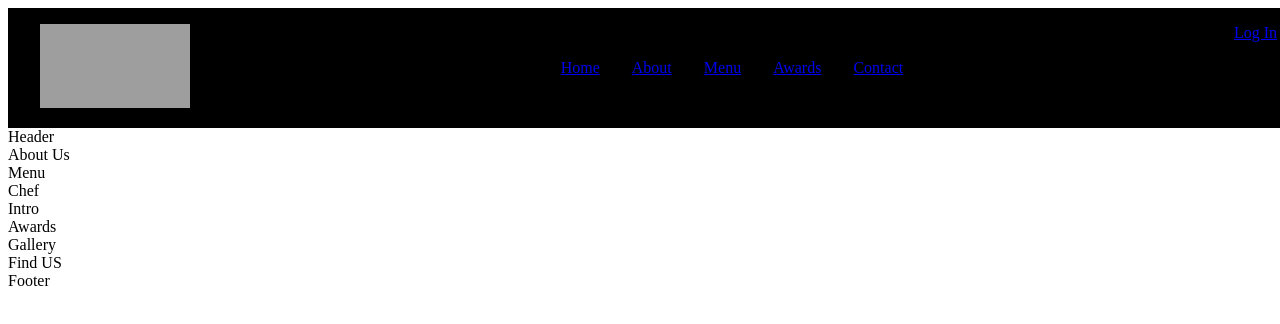
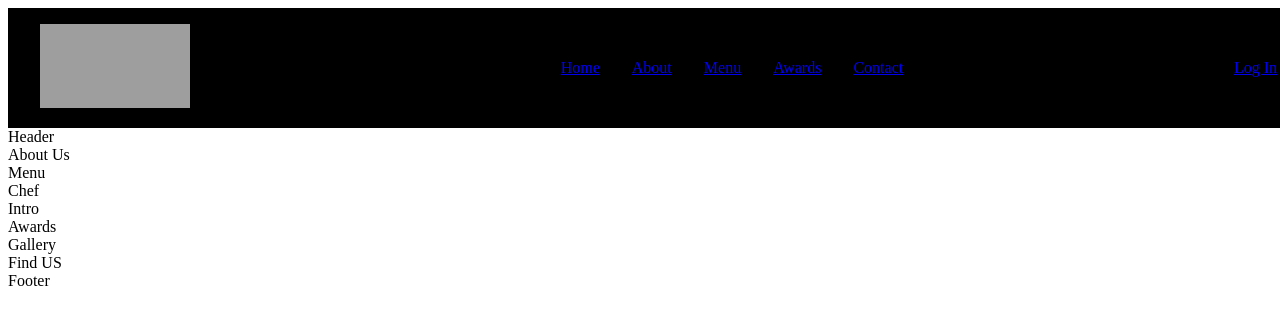
Before and after one commit to brosmar18/coffee-shop, a React (Create React App) app: page / in a window 1280 px wide. Shown: the top 324 px of the page. Built offline with nearby package versions, Linux system fonts and the light colour scheme; grey boxes are pictures that could not be loaded.

Commit message:
.nav__login styles added

```diff
--- a/src/components/NavBar/NavBar.css
+++ b/src/components/NavBar/NavBar.css
@@ -26,3 +26,9 @@
 .nav__link:hover {
     color: gray;
 }
+
+.nav__login {
+    display: flex;
+    justify-content: flex-end;
+    align-items: center;
+}
```
